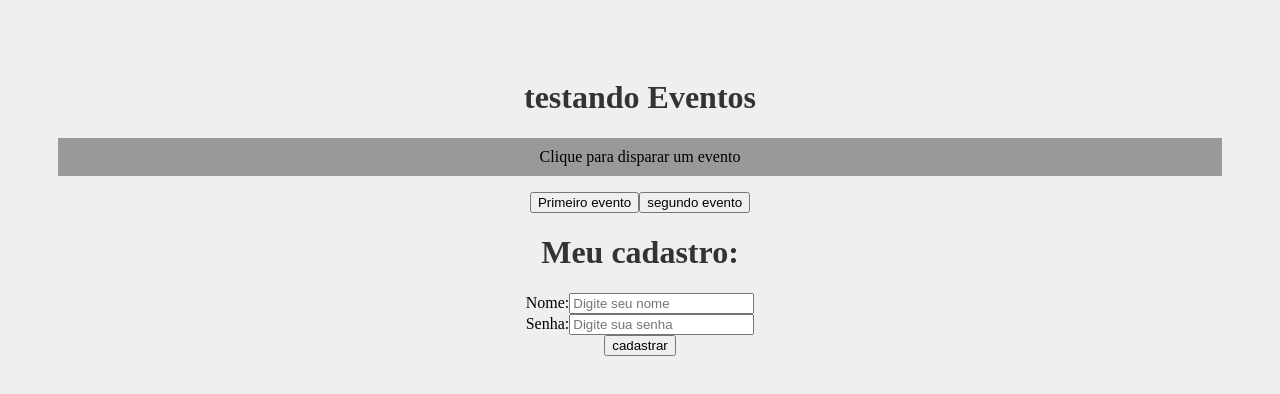
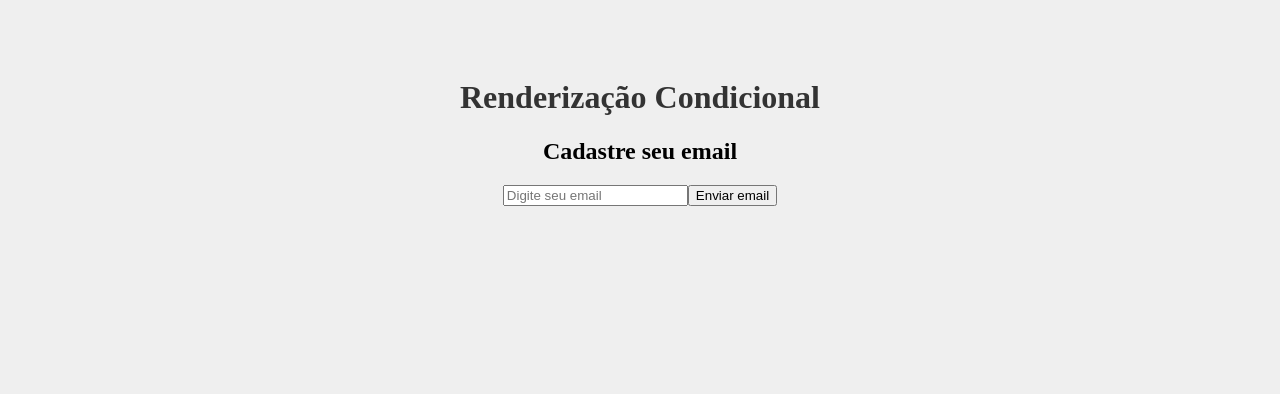
Before and after one commit to Gusttavo-costta/EstudosReact, a React (Create React App) app: page / in a window 1280 px wide. Shown: the top 394 px of the page. Built offline with nearby package versions, Linux system fonts and the light colour scheme.

Commit message:
Renderização condicional

```diff
--- a/src/App.js
+++ b/src/App.js
@@ -1,5 +1,6 @@
 
 import './App.css';
+import Condicional from './components/Condicional';
 import Evento from './components/Evento';
 import Form from './components/Form';
 
@@ -12,9 +13,9 @@
 
   return (
     <div className="App">
-      <h1>testando Eventos</h1>
-      <Evento numero="1" />
-      <Form/>
+      <h1>Renderização Condicional</h1>
+      <Condicional></Condicional>
+
 
 
 
--- /dev/null
+++ b/src/components/Condicional.js
@@ -0,0 +1,40 @@
+import { useState } from "react"
+
+
+function Condicional() {
+
+    const [email, setEmail] = useState()
+    const [userEmail, setUserEmail] = useState()
+
+    function enviarEmail(e) {
+        e.preventDefault()
+        setUserEmail(email)
+    }
+
+    function limparEmail() {
+        setUserEmail('')
+    }
+
+
+
+
+    return (
+        <div>
+            <h2>Cadastre seu email</h2>
+            <form>
+                <input type="email" placeholder="Digite seu email" onChange={(e) => setEmail(e.target.value)}></input>
+                <button type="Submit" onClick={enviarEmail} >Enviar email</button>
+                {userEmail && (
+                    <div>
+                        <p>O email do usuario é: {userEmail}</p>
+                        <button onClick={limparEmail}>Limpar email</button>
+                    </div>
+                )}
+            </form>
+        </div>
+    )
+
+}
+
+
+export default Condicional
```
